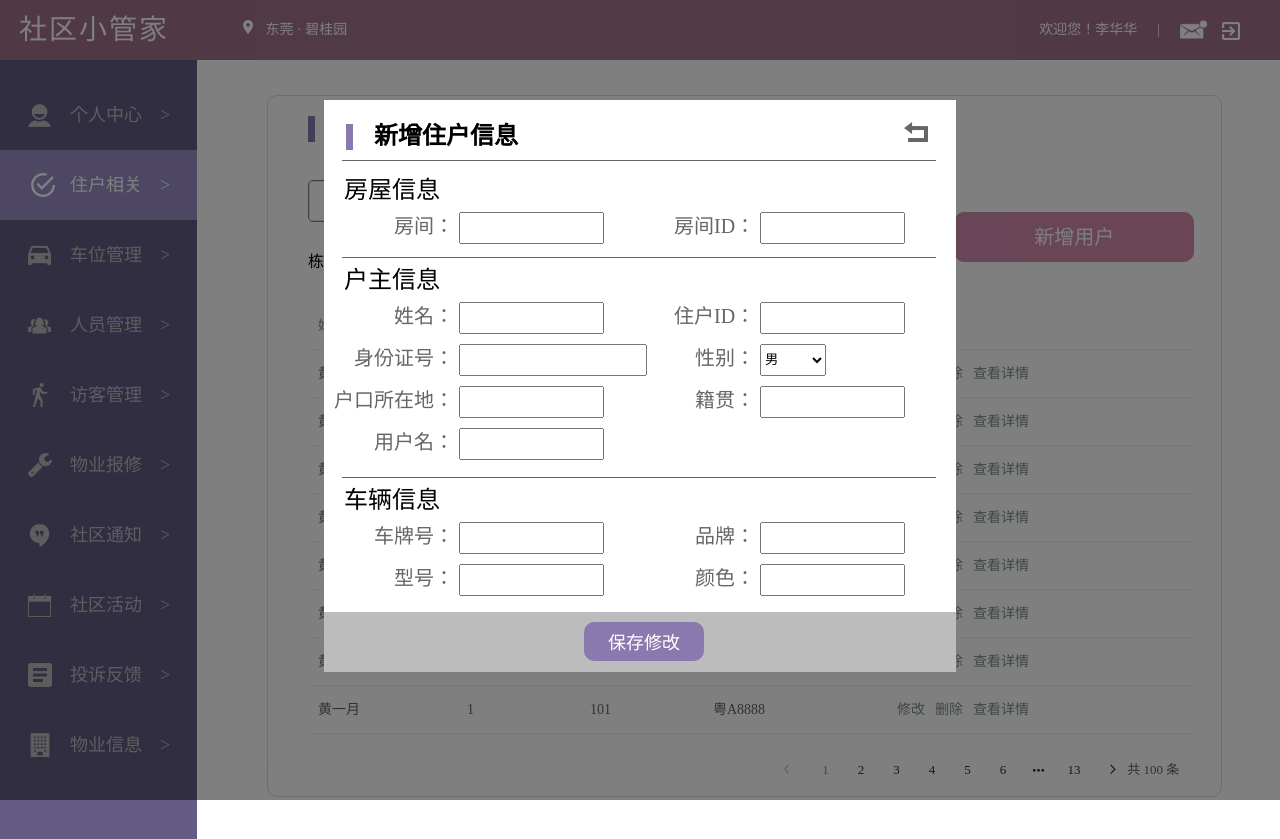
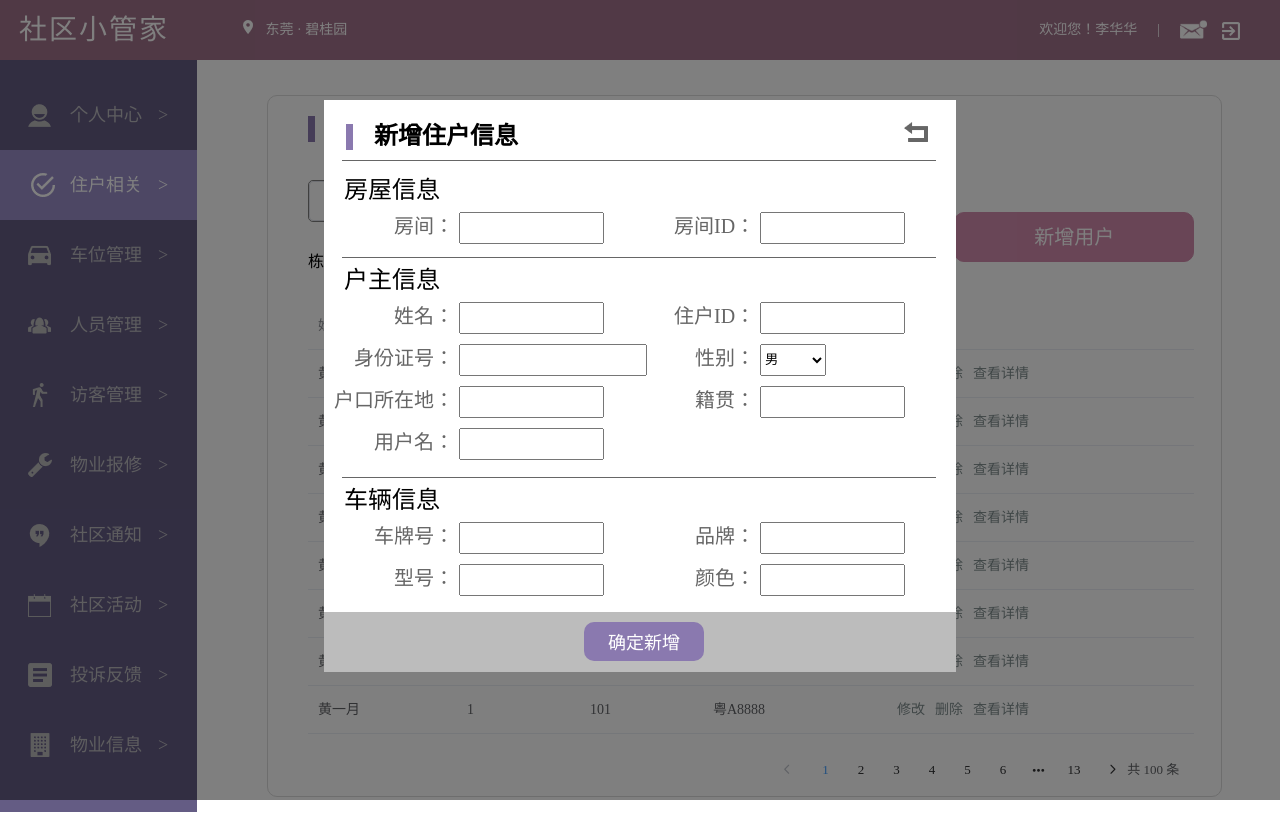
Before and after one commit to WritingCode6/CommunityManagementSystem-frontend, a Vue app: page /index/user in a window 1280 px wide. Both pictures are taken after a click on the button "新增用户". After the commit the page ends 812 px from the top, so only its background shows below. Built offline with nearby package versions, Linux system fonts and the light colour scheme.

Commit message:
修改住户相关页面
bug：
1. 新增、修改、删除都缺返回按钮
2. 新增表单修改，数据已经写了，可以尝试绑上数据
3. 修改表单删除住户ID
修复：
1. 笼盖层覆盖整个页面
2. 新增用户数据作测试处理

```diff
--- a/src/views/index.vue
+++ b/src/views/index.vue
@@ -194,26 +194,26 @@ export default {
 .nav {
   font-size: 18px;
   width: 200px;
-  /*width: 30%;*/
+  height: 100%;
   background: #645c84;
+  /* 强行适应整个页面 */
+  padding-bottom: 32px;
   /* 取消浮动 */
   /*float: left;*/
-  /* 取消固定定位 */
-/*  padding-bottom: 100%;
-  position: fixed;*/
+  /*min-height: 800px;
+  max-height: 1000px;*/
 }
 .list {
   margin-top: 20px;
   /*padding-bottom: 50px;*/
-  padding-bottom: 30%;
-  /*padding-bottom: 180%;*/
+  /*padding-bottom: 30%;*/
 }
 .list span {
   line-height: 70px;
   vertical-align: top;
 }
 .arrows {
-  margin-left: 18px;
+  margin-left: 16px;
 }
 .personal,
 .user,
@@ -420,6 +420,7 @@ export default {
   background: rgba(0, 0, 0, 0.5);
   position: absolute;
   z-index: 100;
+  max-padding-bottom: 27px;
 }
 .exitBox {
   width: 634px;
--- a/src/views/property/property.vue
+++ b/src/views/property/property.vue
@@ -1,5 +1,6 @@
 <template>
   <div id="property">
+    <!-- 缺组件化管理 -->
     <div class="introRead" v-show="introRead">
       <ul>
         <li class="intro">
@@ -89,26 +90,26 @@ export default {
     };
   },
   methods: {
+    //切换到资质荣誉板块
     toHonor() {
-      //切换到资质荣誉板块
       this.introRead = false;
       this.honorRead = true;
     },
+    //切换到公司简介板块
     toIntro() {
-      //切换到公司简介板块
       this.introRead = true,
       this.honorRead = false;
     },
+    //打开修改公司简介窗口
     openModifyIntro() {
-      //打开修改公司简介窗口
       this.modifyIntro = true;
     },
+    //关闭修改公司简介窗口
     closeModifyIntro() {
-      //关闭修改公司简介窗口
       this.modifyIntro = false;
     },
+    //保存修改按钮
     save(){
-      //保存修改按钮
       this.modifyIntro = false;
     }
   }
@@ -219,12 +220,11 @@ textarea{
 .modifyIntroCover {
   height: 100%;
   width: 100%;
+  background: rgba(0, 0, 0, 0.5);
+  position: absolute;
   left: 0;
   top: 0;
-  background: rgba(0, 0, 0, 0.5);
-  position: absolute;
   z-index: 999;
-  padding-bottom: 12px;
 }
 .modifyContent {
   width: 1000px;
--- a/src/views/user/user.vue
+++ b/src/views/user/user.vue
@@ -168,7 +168,7 @@
             </label>
           </form>
           <div class="saveButton">
-            <button type="button" @click="saveAdd">保存修改</button>
+            <button type="button" @click="saveAdd">确定新增</button>
           </div>
         </div>
       </div>
@@ -315,10 +315,27 @@ export default {
           plateNumber: "粤A8888"
         }
       ],
+      //新增住户信息数据，仅作测试用途，到时候接收后台数据覆盖默认数据
+      addUserData: {
+        basicInfo: {
+          userName: 'hyy',
+          password: '123456a'
+        },
+        personalInfo: {
+          name: '黄一月',
+          personalID: '3302345666698097653',
+          sex: '男',
+          ancestralHome: '广东揭阳',
+          residenceAddress: '广东省东莞市大岭山镇教育西路'
+        },
+        houseInfo: {
+          buildingNumber: 1,
+          roomNumber: 101
+        }
+      },
       pageSize: 8,
       total: 100,
       currentPage: 1,
-
       deleteWindows: false,
       modifyWindows: false,
       addWindows: false,
@@ -342,36 +359,36 @@ export default {
       this.currentPage = val;
       console.log(`当前页: ${val}`);
     },
+    //打开删除提示窗口
     openDelete() {
-      //打开删除提示窗口
       this.deleteWindows = true;
     },
+    //关闭删除提示窗口
     closeDelete() {
-      //关闭删除提示窗口
       this.deleteWindows = false;
     },
+    //打开修改用户窗口
     openModify(){
-      //打开修改用户窗口
       this.modifyWindows = true;
     },
+    //关闭修改用户窗口
     closeModify(){
-      //关闭修改用户窗口
       this.modifyWindows = false;
     },
+    //打开新增用户窗口
     openAdd(){
-      //打开新增用户窗口
       this.addWindows = true;
     },
+    //关闭新增用户窗口
     closeAdd(){
-      //关闭新增用户窗口
       this.addWindows = false;
     },
+    //新增用户窗口保存修改按钮
     saveAdd(){
-      //新增用户窗口保存修改按钮
       this.addWindows = false;
     },
+    //修改用户窗口保存修改按钮
     saveModify(){
-      //修改用户窗口保存修改按钮
       this.modifyWindows = false;
     }
   },
```
